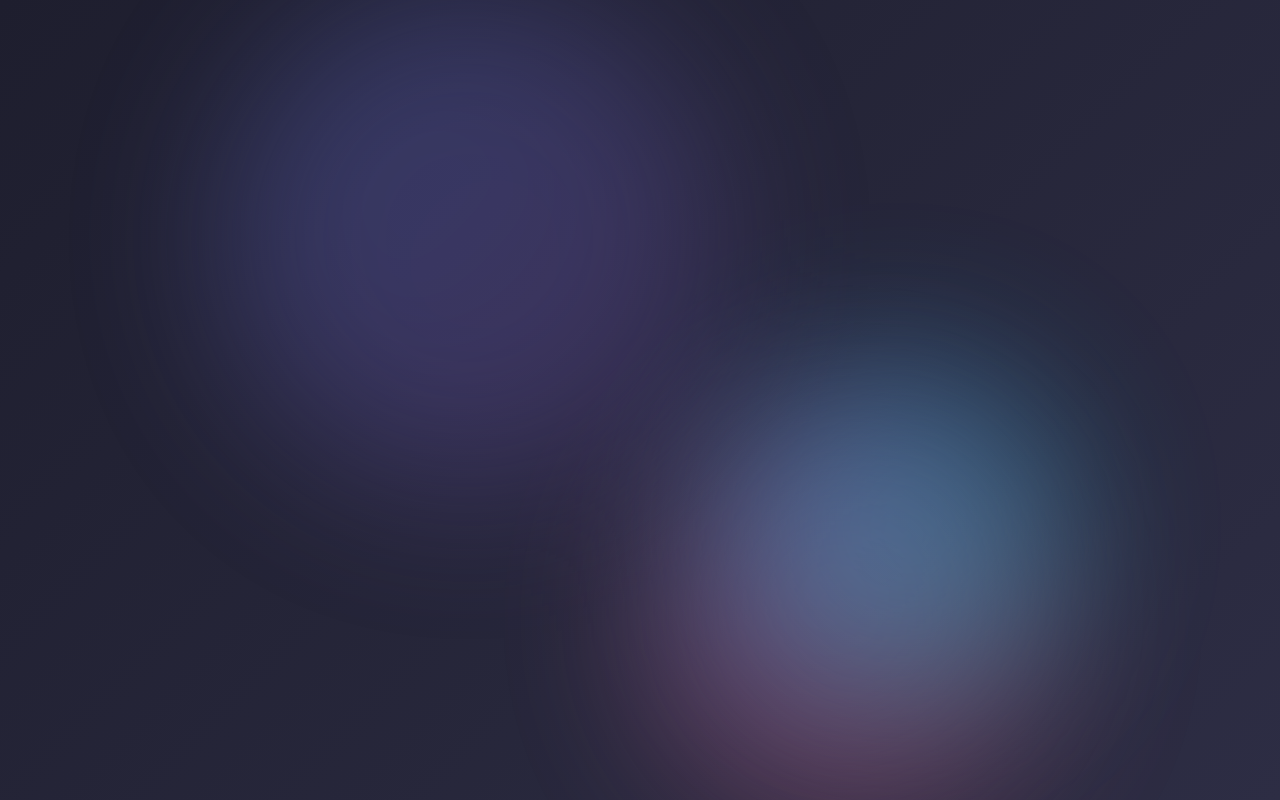
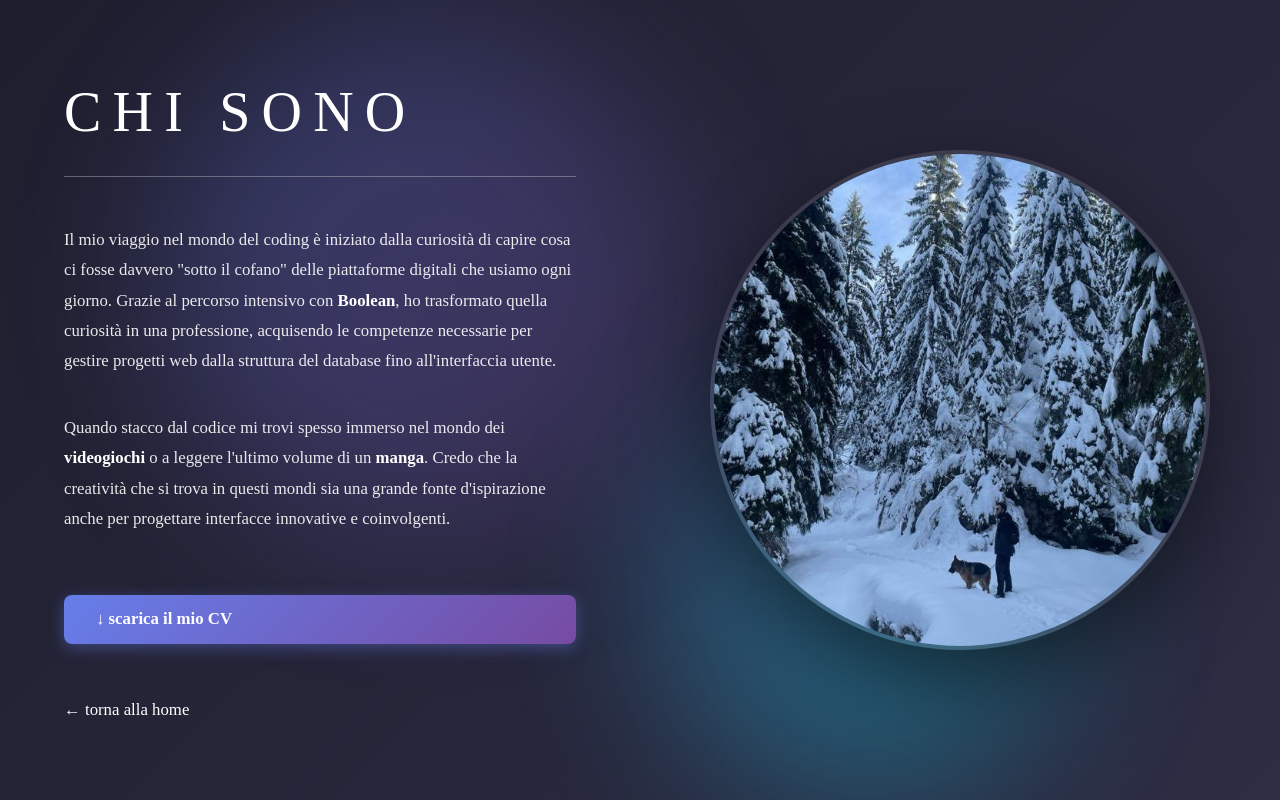
Before and after one commit to AlbertoCadorin/porfolio, a React (Vite) app: page /about in a window 1280 px wide. Before the commit this address had no page. Built offline with nearby package versions, Linux system fonts and the light colour scheme.

Commit message:
Add About page with styling and content; include navigation link to Home

```diff
--- a/src/App.jsx
+++ b/src/App.jsx
@@ -3,6 +3,7 @@ import DefaultLayout from './components/layout/DefaultLayout'
 import Home from './components/pages/Home'
 import Projects from './components/pages/Projects'
 import ProjectDetail from './components/pages/ProjectDetail'
+import About from './components/pages/About'
 import './App.css'
 
 function App() {
@@ -16,6 +17,7 @@ function App() {
             <Route path="/" element={<Home />} />
             <Route path="/projects" element={<Projects />} />
             <Route path="/projects/:id" element={<ProjectDetail />} />
+            <Route path="/about" element={<About />} />
           </Routes>
         </DefaultLayout>
       </BrowserRouter>
--- /dev/null
+++ b/src/components/pages/About.css
@@ -0,0 +1,199 @@
+.about {
+    display: grid;
+    grid-template-columns: 1fr 1fr;
+    min-height: 100vh;
+    color: #ffffff;
+    background: linear-gradient(135deg, #1e1e2e 0%, #2d2d44 100%);
+    position: relative;
+    overflow: hidden;
+}
+
+/* Animated background blobs */
+.about::before,
+.about::after {
+    content: '';
+    position: absolute;
+    border-radius: 50%;
+    filter: blur(80px);
+    opacity: 0.3;
+    z-index: 0;
+}
+
+.about::before {
+    width: 520px;
+    height: 520px;
+    background: linear-gradient(135deg, #667eea, #764ba2);
+    top: 10%;
+    left: 8%;
+    animation: aboutBlob1 20s ease-in-out infinite;
+}
+
+.about::after {
+    width: 420px;
+    height: 420px;
+    background: linear-gradient(135deg, #4facfe, #00f2fe);
+    bottom: 10%;
+    right: 10%;
+    animation: aboutBlob2 16s ease-in-out infinite;
+}
+
+.about-content {
+    padding: 5rem 4rem;
+    display: flex;
+    flex-direction: column;
+    justify-content: center;
+    gap: 1.5rem;
+    position: relative;
+    z-index: 1;
+}
+
+.about-title {
+    font-size: 3.5rem;
+    font-weight: 300;
+    letter-spacing: 0.2em;
+    margin-bottom: 0.5rem;
+}
+
+.about-divider {
+    height: 1px;
+    background: rgba(255, 255, 255, 0.3);
+    width: 100%;
+    margin-bottom: 1.5rem;
+}
+
+.about-text {
+    font-size: 1.05rem;
+    line-height: 1.8;
+    color: rgba(255, 255, 255, 0.9);
+    margin-bottom: 0.8rem;
+}
+
+.about-text strong {
+    font-weight: 600;
+    color: #ffffff;
+}
+
+.cv-download {
+    display: inline-block;
+    color: #ffffff;
+    text-decoration: none;
+    font-weight: 600;
+    font-size: 1.05rem;
+    margin-top: 1.5rem;
+    padding: 0.9rem 2rem;
+    background: linear-gradient(135deg, #667eea, #764ba2);
+    border-radius: 8px;
+    transition: all 0.3s ease;
+    box-shadow: 0 4px 15px rgba(102, 126, 234, 0.4);
+}
+
+.cv-download:hover {
+    transform: translateY(-3px);
+    box-shadow: 0 6px 20px rgba(102, 126, 234, 0.6);
+}
+
+.about-link {
+    color: #ffffff;
+    text-decoration: none;
+    font-weight: 500;
+    font-size: 1.05rem;
+    margin-top: 2rem;
+    width: fit-content;
+    transition: transform 0.3s ease;
+}
+
+.about-link:hover {
+    transform: translateX(-8px);
+}
+
+.about-image-section {
+    display: flex;
+    align-items: center;
+    justify-content: center;
+    padding: 3rem;
+    position: relative;
+    z-index: 1;
+}
+
+.about-image-wrap {
+    width: 100%;
+    max-width: 500px;
+    border-radius: 50%;
+    overflow: hidden;
+    box-shadow: 0 30px 80px rgba(0, 0, 0, 0.5);
+    border: 4px solid rgba(255, 255, 255, 0.1);
+}
+
+.about-image {
+    width: 100%;
+    height: 100%;
+    object-fit: cover;
+    display: block;
+}
+
+@keyframes aboutBlob1 {
+
+    0%,
+    100% {
+        transform: translate(0, 0);
+    }
+
+    50% {
+        transform: translate(100px, -100px);
+    }
+}
+
+@keyframes aboutBlob2 {
+
+    0%,
+    100% {
+        transform: translate(0, 0);
+    }
+
+    50% {
+        transform: translate(-100px, 100px);
+    }
+}
+
+/* Responsive */
+@media (max-width: 1024px) {
+    .about {
+        grid-template-columns: 1fr;
+    }
+
+    .about-content {
+        padding: 3rem 2rem;
+        order: 2;
+    }
+
+    .about-image-section {
+        order: 1;
+        padding: 3rem 2rem 2rem;
+    }
+
+    .about-title {
+        font-size: 2.8rem;
+    }
+
+    .about-image-wrap {
+        max-width: 400px;
+    }
+}
+
+@media (max-width: 640px) {
+    .about-content {
+        padding: 2rem 1.5rem;
+    }
+
+    .about-title {
+        font-size: 2.2rem;
+    }
+
+    .about-text {
+        font-size: 1rem;
+    }
+
+    .about-image-wrap {
+        max-width: 300px;
+    }
+}
--- a/src/components/pages/About.jsx
+++ b/src/components/pages/About.jsx
@@ -0,0 +1,47 @@
+import { Link } from 'react-router-dom';
+import './About.css';
+
+const About = () => {
+    return (
+        <section className="about">
+            {/* Text Section */}
+            <div className="about-content">
+                <h1 className="about-title">CHI SONO</h1>
+                <div className="about-divider" />
+
+                <p className="about-text">
+                    Il mio viaggio nel mondo del coding è iniziato dalla curiosità di capire cosa ci fosse davvero "sotto il cofano" delle piattaforme digitali che usiamo ogni giorno.
+                    Grazie al percorso intensivo con <strong>Boolean</strong>, ho trasformato quella curiosità in una professione,
+                    acquisendo le competenze necessarie per gestire progetti web dalla struttura del database fino all'interfaccia utente.
+                </p>
+
+                <p className="about-text">
+                    Quando stacco dal codice mi trovi spesso immerso nel mondo dei <strong>videogiochi</strong> o a leggere l'ultimo volume di un <strong>manga</strong>.
+                    Credo che la creatività che si trova in questi mondi sia una grande fonte d'ispirazione anche per progettare interfacce innovative e coinvolgenti.
+                </p>
+
+                <a href="/Alberto Cadorin CV Full-Stack.pdf" download className="cv-download">
+                    ↓ scarica il mio CV
+                </a>
+
+                <Link to="/" className="about-link">
+                    ← torna alla home
+                </Link>
+
+            </div>
+
+            {/* Image Section */}
+            <div className="about-image-section">
+                <div className="about-image-wrap">
+                    <img
+                        src="/images/foto-portfolio.jpg"
+                        alt="Alberto Cadorin"
+                        className="about-image"
+                    />
+                </div>
+            </div>
+        </section>
+    );
+};
+
+export default About;
```
Also changed, not shown: public/images/foto-portfolio.jpg (added).
